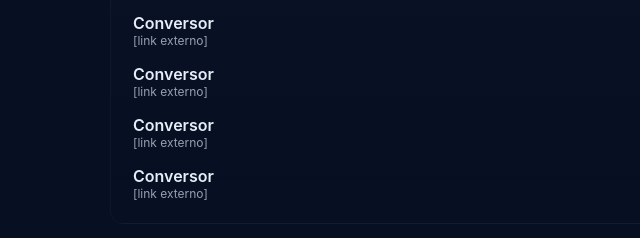
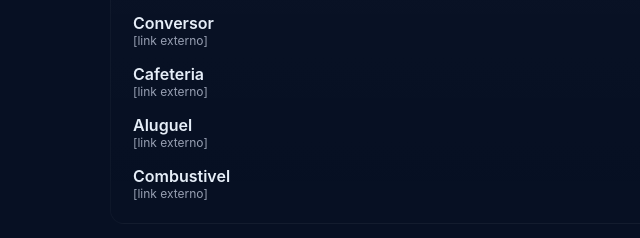
Before and after one commit to ThonyBr/tudocopia, a plain HTML site: page index.html in a window 1280 px wide. Shown: the part 748-986 px from the top of the page, 0-640 px from the left. Drawn offline with Linux system fonts and the light colour scheme; no server answers.

Commit message:
Update index.html

```diff
--- a/index.html
+++ b/index.html
@@ -389,9 +389,9 @@ window.addEventListener("DOMContentLoaded", () => {
       { name: "Hello Max", url: "https://snack.expo.dev/@thonybr/hello-max" },
       { name: "Finanças", url: "https://snack.expo.dev/@thonybr/financas" },
       { name: "Conversor", url: "https://snack.expo.dev/@thonybr/conversor" },
-       { name: "Conversor", url: "https://snack.expo.dev/@thonybr/cafeteria" },
-        { name: "Conversor", url: "https://snack.expo.dev/@thonybr/aluguel" },
-        { name: "Conversor", url: "https://snack.expo.dev/@thonybr/compustivel" },
+       { name: "Cafeteria", url: "https://snack.expo.dev/@thonybr/cafeteria" },
+        { name: "Aluguel", url: "https://snack.expo.dev/@thonybr/aluguel" },
+        { name: "Combustivel", url: "https://snack.expo.dev/@thonybr/compustivel" },
     ];
 
     function renderExternalLinks() {
```
